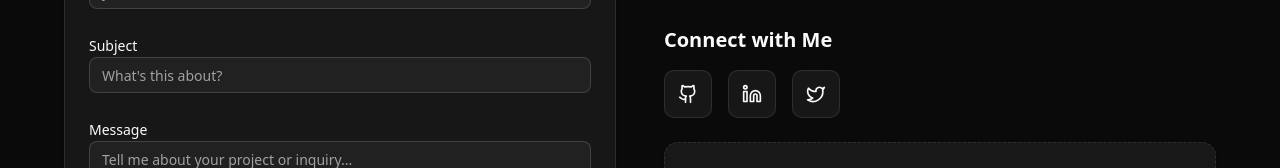
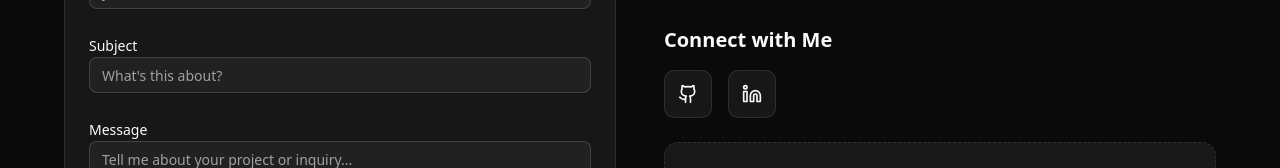
Before and after one commit to rajat157/portfolio, a Next.js app in the folder frontend/: page /contact in a window 1280 px wide. Shown: the part 552-720 px from the top of the page. Built offline with nearby package versions, Linux system fonts and the light colour scheme; no server answers.

Commit message:
Fix: Update social links (GitHub, LinkedIn) and remove Twitter

```diff
--- a/frontend/src/app/contact/page.tsx
+++ b/frontend/src/app/contact/page.tsx
@@ -1,6 +1,6 @@
 import type { Metadata } from "next";
 import Link from "next/link";
-import { Mail, MapPin, Github, Linkedin, Twitter } from "lucide-react";
+import { Mail, MapPin, Github, Linkedin } from "lucide-react";
 
 import { Card, CardContent, CardHeader, CardTitle } from "@/components/ui/card";
 import { Badge } from "@/components/ui/badge";
@@ -18,18 +18,13 @@ const contactInfo = {
   socialLinks: [
     {
       name: "GitHub",
-      href: "https://github.com/yourusername",
+      href: "https://github.com/rajat157",
       icon: Github,
     },
     {
       name: "LinkedIn",
-      href: "https://linkedin.com/in/yourusername",
+      href: "https://www.linkedin.com/in/rajat-kumar-r",
       icon: Linkedin,
-    },
-    {
-      name: "Twitter",
-      href: "https://twitter.com/yourusername",
-      icon: Twitter,
     },
   ],
 };
--- a/frontend/src/app/layout.tsx
+++ b/frontend/src/app/layout.tsx
@@ -36,7 +36,6 @@ export const metadata: Metadata = {
   },
   twitter: {
     card: "summary_large_image",
-    creator: "@rajatkumarr",
   },
   robots: {
     index: true,
@@ -64,8 +63,8 @@ const jsonLd = {
       jobTitle: "Software Architect & Developer",
       url: siteUrl,
       sameAs: [
-        "https://github.com/rajatkumarr",
-        "https://linkedin.com/in/rajatkumarr",
+        "https://github.com/rajat157",
+        "https://www.linkedin.com/in/rajat-kumar-r",
       ],
       knowsAbout: [
         "Python",
--- a/frontend/src/components/layout/footer.tsx
+++ b/frontend/src/components/layout/footer.tsx
@@ -1,11 +1,10 @@
 import Link from "next/link";
-import { Github, Linkedin, Twitter } from "lucide-react";
+import { Github, Linkedin } from "lucide-react";
 import { cn } from "@/lib/utils";
 
 const socialLinks = [
-  { href: "https://github.com", icon: Github, label: "GitHub" },
-  { href: "https://linkedin.com", icon: Linkedin, label: "LinkedIn" },
-  { href: "https://twitter.com", icon: Twitter, label: "Twitter" },
+  { href: "https://github.com/rajat157", icon: Github, label: "GitHub" },
+  { href: "https://www.linkedin.com/in/rajat-kumar-r", icon: Linkedin, label: "LinkedIn" },
 ];
 
 interface FooterProps {
```
